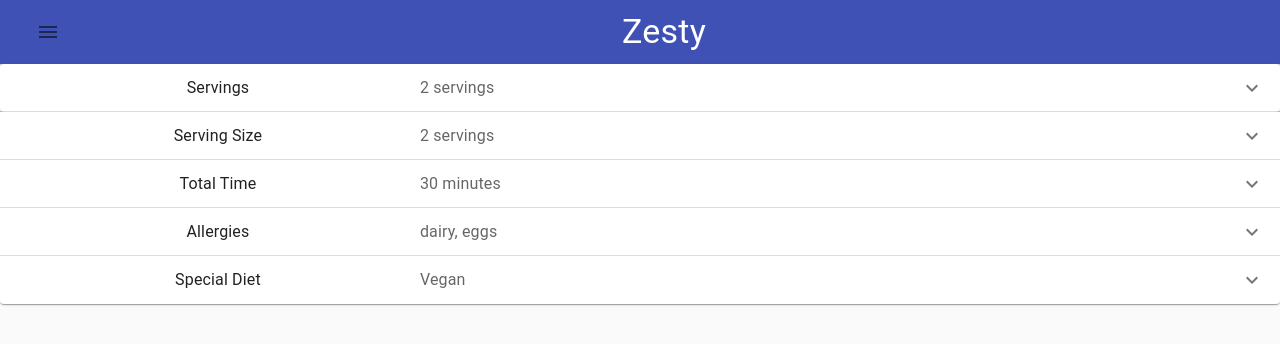
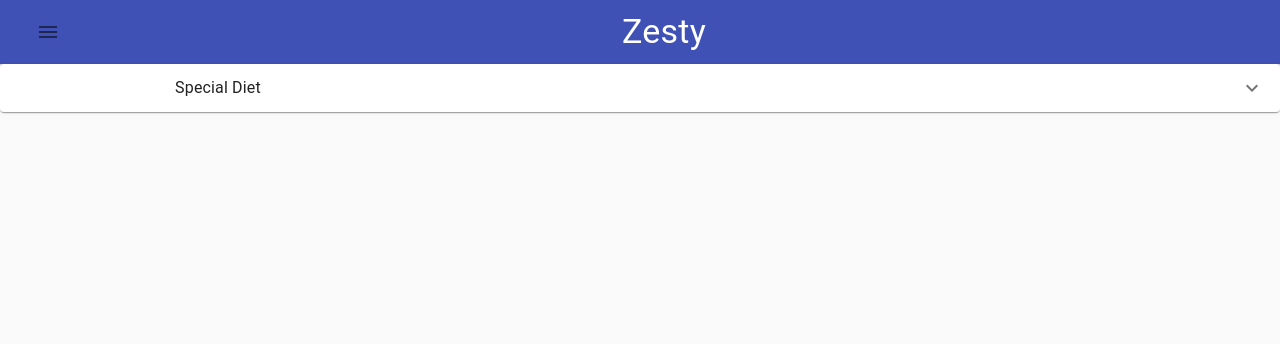
Before and after one commit to Co-Lab-You-Belong-in-Tech/zesty, a React (Create React App) app: page /preferences in a window 1280 px wide. Shown: the top 344 px of the page. Built offline with nearby package versions, Linux system fonts and the light colour scheme.

Commit message:
Create RadioOption component to handle preferences that can only have 1 option

```diff
--- a/src/Components/PreferenceOption/PreferenceOption.js
+++ b/src/Components/PreferenceOption/PreferenceOption.js
@@ -5,9 +5,11 @@ import AccordionSummary from '@mui/material/AccordionSummary';
 import Typography from '@mui/material/Typography';
 import ExpandMoreIcon from '@mui/icons-material/ExpandMore';
 
-// lets try putting this in Preferences page
+import RadioOption from '../RadioOption/RadioOption'
 
-function PreferenceOption({ panelExpanded, title }) {
+
+
+function PreferenceOption({ panelExpanded, title, ariaControls, id, options, onChange, optionState, name }) {
     const [expanded, setExpanded] = useState(false);
 
     const handleChange = (panel) => (event, isExpanded) => {
@@ -15,23 +17,32 @@ function PreferenceOption({ panelExpanded, title }) {
     };
 
     return (
-        <div>
         <Accordion expanded={expanded === panelExpanded} onChange={handleChange(panelExpanded)}>
             <AccordionSummary
                 expandIcon={<ExpandMoreIcon />}
+                aria-controls={ariaControls}
+                id={id}
             >
                 <Typography sx={{ width: '33%', flexShrink: 0 }}>
                     {title}
                 </Typography>
-                <Typography sx={{ color: 'text.secondary' }}>2 servings</Typography>
+                <Typography sx={{ color: 'text.secondary' }}>{optionState}</Typography>
             </AccordionSummary>
             <AccordionDetails>
-                <Typography>
-                    radio buttons will go here
-                </Typography>
+                {options.map((option) => {
+                    return (
+                        <RadioOption
+                            key={option.id}
+                            id={option.id}
+                            name={name}
+                            title={option.title}
+                            onChange={onChange}
+                            optionState={optionState}
+                        />
+                    )
+                })}
             </AccordionDetails>
         </Accordion>
-        </div>
     )
 }
 
--- /dev/null
+++ b/src/Components/RadioOption/RadioOption.js
@@ -0,0 +1,20 @@
+import React from 'react'
+import Radio from '@mui/material/Radio';
+
+function RadioOption({ id, name, title, optionState, onChange }) {
+    return (
+        <div>
+            <Radio
+                id={id}
+                name={name}
+                value={id}
+                inputProps={{ 'aria-label': id }}
+                onChange={onChange}
+                checked={optionState === id}
+            />
+            <label>{title}</label>
+        </div>
+    )
+}
+
+export default RadioOption
--- a/src/Pages/Preferences.js
+++ b/src/Pages/Preferences.js
@@ -1,9 +1,4 @@
-import React from "react";
-import Accordion from '@mui/material/Accordion';
-import AccordionDetails from '@mui/material/AccordionDetails';
-import AccordionSummary from '@mui/material/AccordionSummary';
-import Typography from '@mui/material/Typography';
-import ExpandMoreIcon from '@mui/icons-material/ExpandMore';
+import React, { useState } from "react";
 
 import { servingRange } from "../utils/servingRange";
 import { maxTimeOptions } from "../utils/maxTimeOptions";
@@ -12,118 +7,84 @@ import { dietOptions } from "../utils/dietOptions";
 
 import PreferenceOption from '../Components/PreferenceOption/PreferenceOption'
 
-const accordianObject = {
-  panel1: {
-    expanded: 'panel1',
-    title: 'Serving Size',
-    ariaControls: 'panel1bh-content',
-    id: 'panel1bh-header'
-  },
-  panel2: {
-    expanded: 'panel2',
-    title: 'Total Time',
-    ariaControls: 'panel2bh-content',
-    id: 'panel2bh-header'
-  },
-  panel3: {
-    expanded: 'panel3',
-    title: 'Allergies',
-    ariaControls: 'panel3bh-content',
-    id: 'panel3bh-header'
-  },
-  panel4: {
-    expanded: 'panel4',
-    title: 'Special Diet',
-    ariaControls: 'panel4bh-content',
-    id: 'panel4bh-header'
-  }
-}
+// const accordianObject = {
+//   panel1: {
+//     expanded: 'panel1',
+//     title: 'Serving Size',
+//     ariaControls: 'panel1bh-content',
+//     id: 'panel1bh-header'
+//   },
+//   panel2: {
+//     expanded: 'panel2',
+//     title: 'Total Time',
+//     ariaControls: 'panel2bh-content',
+//     id: 'panel2bh-header'
+//   },
+//   panel3: {
+//     expanded: 'panel3',
+//     title: 'Allergies',
+//     ariaControls: 'panel3bh-content',
+//     id: 'panel3bh-header'
+//   },
+//   panel4: {
+//     expanded: 'panel4',
+//     title: 'Special Diet',
+//     ariaControls: 'panel4bh-content',
+//     id: 'panel4bh-header'
+//   }
+// }
 
 function Preferences() {
-  const [expanded, setExpanded] = React.useState(false);
+  const [diet, setDiet] = useState("")
 
-  const handleChange = (panel) => (event, isExpanded) => {
-    setExpanded(isExpanded ? panel : false);
-  };
+  const handleDiet = (e) => {
+    setDiet(e.target.value)
+  }
+
+  console.log(diet)
+  // const [expanded, setExpanded] = React.useState(false);
+
+  // const handleChange = (panel) => (event, isExpanded) => {
+  //   setExpanded(isExpanded ? panel : false);
+  // };
+  // waiting to hear from Wendy if she wants only one panel open at a time
+
+  // Inside the AccordianDetails I want to have inputs for wither checkboxes or radio buttons
+  // can I get the info from those inputs into this component? And then into the SearchBar to update the search?
 
   return (
     <div>
-      <PreferenceOption panelExpanded='panel1' title="Servings" />
-
-      <Accordion expanded={expanded === accordianObject.panel1.expanded} onChange={handleChange('panel1')}>
-        <AccordionSummary
-          expandIcon={<ExpandMoreIcon />}
-          aria-controls={accordianObject.panel1.ariaControls}
-          id={accordianObject.panel1.id}
-        >
-          <Typography sx={{ width: '33%', flexShrink: 0 }}>
-            {accordianObject.panel1.title}
-          </Typography>
-          <Typography sx={{ color: 'text.secondary' }}>2 servings</Typography>
-        </AccordionSummary>
-        <AccordionDetails>
-          <Typography>
-            radio buttons will go here
-          </Typography>
-        </AccordionDetails>
-      </Accordion>
-      <Accordion expanded={expanded === accordianObject.panel2.expanded} onChange={handleChange('panel2')}>
-        <AccordionSummary
-          expandIcon={<ExpandMoreIcon />}
-          aria-controls={accordianObject.panel2.ariaControls}
-          id={accordianObject.panel1.id}
-        >
-          <Typography sx={{ width: '33%', flexShrink: 0 }}>
-            {accordianObject.panel2.title}
-          </Typography>
-          <Typography sx={{ color: 'text.secondary' }}>
-            30 minutes
-          </Typography>
-        </AccordionSummary>
-        <AccordionDetails>
-          <Typography>
-            radio buttons will go here
-          </Typography>
-        </AccordionDetails>
-      </Accordion>
-      <Accordion expanded={expanded === accordianObject.panel3.expanded} onChange={handleChange('panel3')}>
-        <AccordionSummary
-          expandIcon={<ExpandMoreIcon />}
-          aria-controls={accordianObject.panel3.ariaControls}
-          id={accordianObject.panel1.id}
-        >
-          <Typography sx={{ width: '33%', flexShrink: 0 }}>
-            {accordianObject.panel3.title}
-          </Typography>
-          <Typography sx={{ color: 'text.secondary' }}>
-            dairy, eggs
-          </Typography>
-        </AccordionSummary>
-        <AccordionDetails>
-          <Typography>
-            checkboxes will go here
-          </Typography>
-        </AccordionDetails>
-      </Accordion>
-      <Accordion expanded={expanded === accordianObject.panel4.expanded} onChange={handleChange('panel4')}>
-        <AccordionSummary
-          expandIcon={<ExpandMoreIcon />}
-          aria-controls={accordianObject.panel4.ariaControls}
-          id={accordianObject.panel1.id}
-        >
-          <Typography sx={{ width: '33%', flexShrink: 0 }}>
-            {accordianObject.panel4.title}
-          </Typography>
-          <Typography sx={{ color: 'text.secondary' }}>
-            Vegan
-          </Typography>
-        </AccordionSummary>
-        <AccordionDetails>
-          <Typography>
-            radio buttons will go here
-          </Typography>
-        </AccordionDetails>
-      </Accordion>
+      {/* <PreferenceOption
+        panelExpanded='panel1'
+        title="Servings"
+        ariaControls='panel1bh-content'
+        id='panel1bh-header'
+        options={servingRange}
+      />
+      <PreferenceOption
+        panelExpanded='panel2'
+        title="Max Time Ready"
+        ariaControls='panel2bh-content'
+        id='panel2bh-header'
+        options={maxTimeOptions}
+      /> */}
+      {/* <PreferenceOption
+        panelExpanded='panel3'
+        title="Allergies"
+        ariaControls='panel3bh-content'
+        id='panel3bh-header'
+        options={allergyOptions}
+      /> */}
+      <PreferenceOption
+        panelExpanded='panel4'
+        title="Special Diet"
+        ariaControls='panel3bh-content'
+        id='panel4bh-header'
+        optionState={diet}
+        options={dietOptions}
+        onChange={handleDiet}
+        name="diet"
+      />
     </div>
   );
 }
```
Lines whose indentation alone changed are shown as unchanged.
